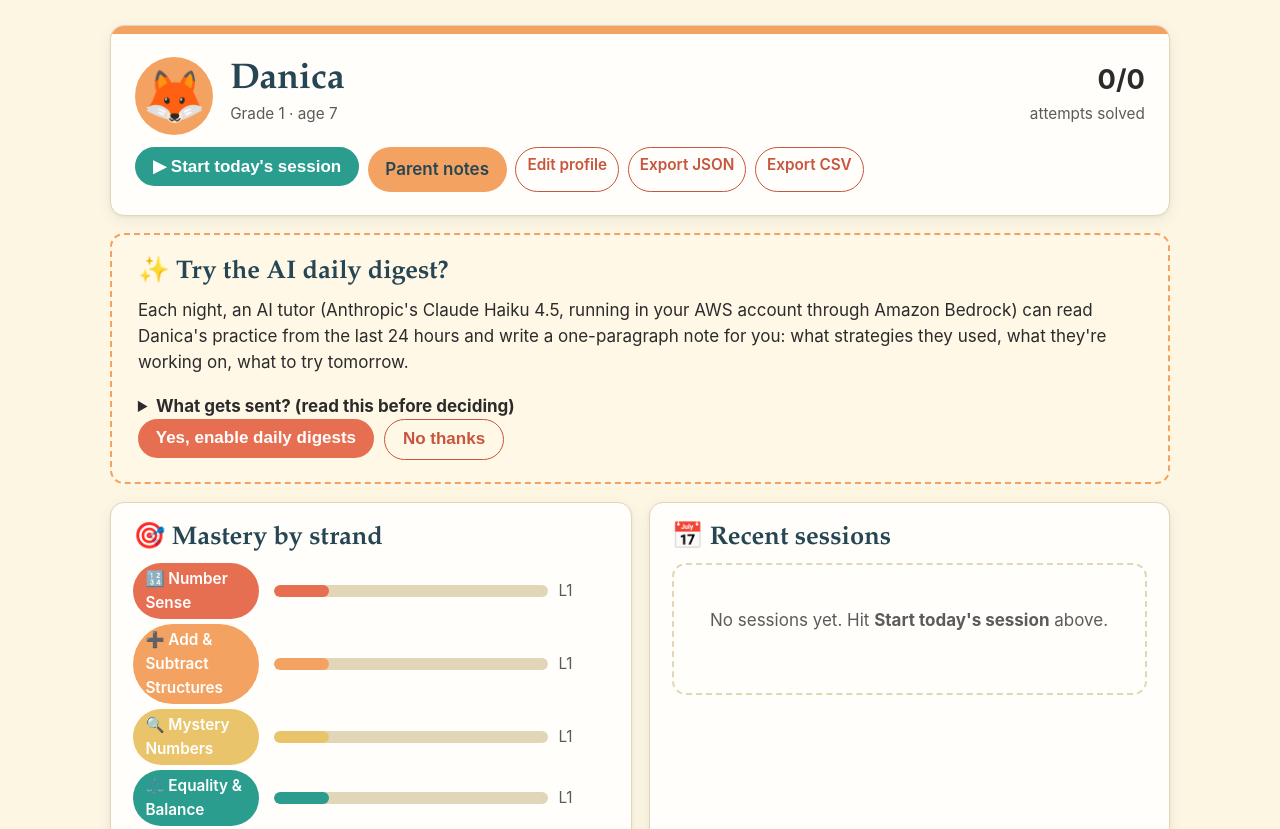
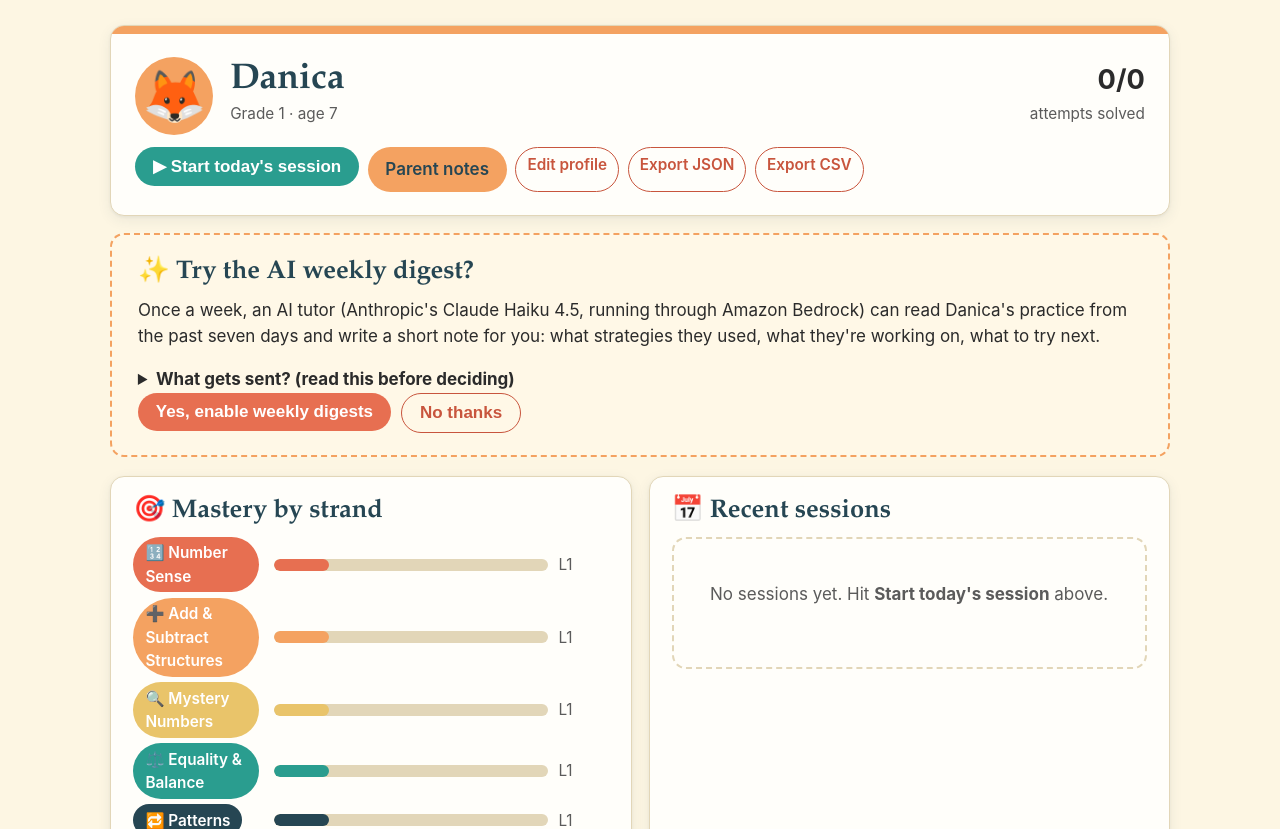
Before and after one commit to slimhindrance/mathcircle, a FastAPI app: page /child/1 in a window 1280 px wide. Shown: the part 61-890 px from the top of the page. Run offline with FastAPI, Linux system fonts and the light colour scheme; data comes from the database, SQL or seed files in the repository; data that the repository does not hold is empty.

Commit message:
Switch AI digests from daily to weekly
7-day window, runs Mondays at 13:30 UTC (9:30 AM ET). Drops AI cost by
~6/7ths while preserving the pedagogical value — parents read this kind
of note once a week, not every day. Updated all UI copy, FAQ, and
pillar text accordingly.

```diff
--- a/app/routes/web.py
+++ b/app/routes/web.py
@@ -359,7 +359,8 @@ def child_digest_run(child_id: int, db: Session = Depends(get_db)):
         raise HTTPException(404)
     if not c.ai_digests_enabled:
         raise HTTPException(403, "AI digests not enabled")
-    ai_generate_and_persist(db, c, hours=24, period_label="adhoc")
+    # 7-day window matches the weekly cron cadence
+    ai_generate_and_persist(db, c, hours=24 * 7, period_label="adhoc")
     return RedirectResponse(f"/child/{child_id}", status_code=303)
 
 
--- a/app/templates/child_dashboard.html
+++ b/app/templates/child_dashboard.html
@@ -72,26 +72,25 @@
 {# AI digest opt-in flow + digest panel #}
 {% if child.ai_digests_enabled is none %}
 <section class="optin-banner" id="ai-optin">
-  <h2>✨ Try the AI daily digest?</h2>
-  <p>Each night, an AI tutor (Anthropic's Claude Haiku 4.5, running in your AWS account through Amazon Bedrock) can read {{ child.name }}'s practice from the last 24 hours and write a one-paragraph note for you: what strategies they used, what they're working on, what to try tomorrow.</p>
+  <h2>✨ Try the AI weekly digest?</h2>
+  <p>Once a week, an AI tutor (Anthropic's Claude Haiku 4.5, running through Amazon Bedrock) can read {{ child.name }}'s practice from the past seven days and write a short note for you: what strategies they used, what they're working on, what to try next.</p>
 
   <details>
     <summary><strong>What gets sent? (read this before deciding)</strong></summary>
     <ul style="margin-top:.5rem">
-      <li>Problem titles, prompts, and strands {{ child.name }} attempted in the last 24 hours.</li>
-      <li>Whether each attempt was correct, the parent rating (easy / good struggle / too hard), the time spent, and any strategy notes <em>you typed</em>.</li>
-      <li>Parent notes you wrote in the last 24 hours.</li>
+      <li>Problem titles, prompts, and strands {{ child.name }} attempted in the past 7 days.</li>
+      <li>Whether each attempt was correct, the parent rating (easy / good struggle / too hard), time spent, and any strategy notes <em>you typed</em>.</li>
+      <li>Parent notes you wrote in the past 7 days.</li>
       <li><strong>{{ child.name }}'s name is replaced with "Child" before sending</strong> — the model never sees their real name.</li>
-      <li>Bedrock's contract: prompts and responses are not used to train models, do not leave your AWS region (us-east-1), and are not seen by any third party.</li>
+      <li>Bedrock's contract: prompts and responses are not used to train models, do not leave the AWS region (us-east-1), and are not seen by any third party.</li>
       <li>You can turn this off any time. Past digests stay; new ones won't be generated.</li>
-      <li>Cost: roughly half a cent per digest, charged to your AWS account.</li>
     </ul>
   </details>
 
   <div class="actions">
     <form method="post" action="/child/{{ child.id }}/ai-optin" style="display:inline">
       <input type="hidden" name="enabled" value="true">
-      <button class="btn" type="submit">Yes, enable daily digests</button>
+      <button class="btn" type="submit">Yes, enable weekly digests</button>
     </form>
     <form method="post" action="/child/{{ child.id }}/ai-optin" style="display:inline">
       <input type="hidden" name="enabled" value="false">
@@ -103,7 +102,7 @@
 
 {% if latest_digest %}
 <section class="digest-card">
-  <h2>🧠 Today's digest <span class="muted" style="font-size:.85rem; font-weight:normal">— {{ latest_digest.period_label }}, {{ latest_digest.created_at.strftime('%b %d, %Y %H:%M UTC') }}</span></h2>
+  <h2>🧠 This week's digest <span class="muted" style="font-size:.85rem; font-weight:normal">— {{ latest_digest.period_label }}, {{ latest_digest.created_at.strftime('%b %d, %Y %H:%M UTC') }}</span></h2>
   <p class="headline">{{ latest_digest.summary.headline }}</p>
 
   {% if latest_digest.summary.what_we_noticed %}
@@ -155,7 +154,7 @@
 {% elif child.ai_digests_enabled %}
 <section class="digest-card">
   <h2>🧠 AI digest</h2>
-  <p>Digests are enabled for {{ child.name }}. The first one will appear after the next overnight run, or you can generate one now:</p>
+  <p>Weekly digests are enabled for {{ child.name }}. The first one will appear after the next Monday morning run, or you can generate one now:</p>
   <form method="post" action="/child/{{ child.id }}/digest/run" style="display:inline">
     <button class="btn" type="submit">Generate digest now</button>
   </form>
```
Also changed, not shown: app/templates/about.html (+4 -4 lines), scripts/run_weekly_digests.py (renamed from scripts/run_daily_digests.py, +4 -5 lines).
